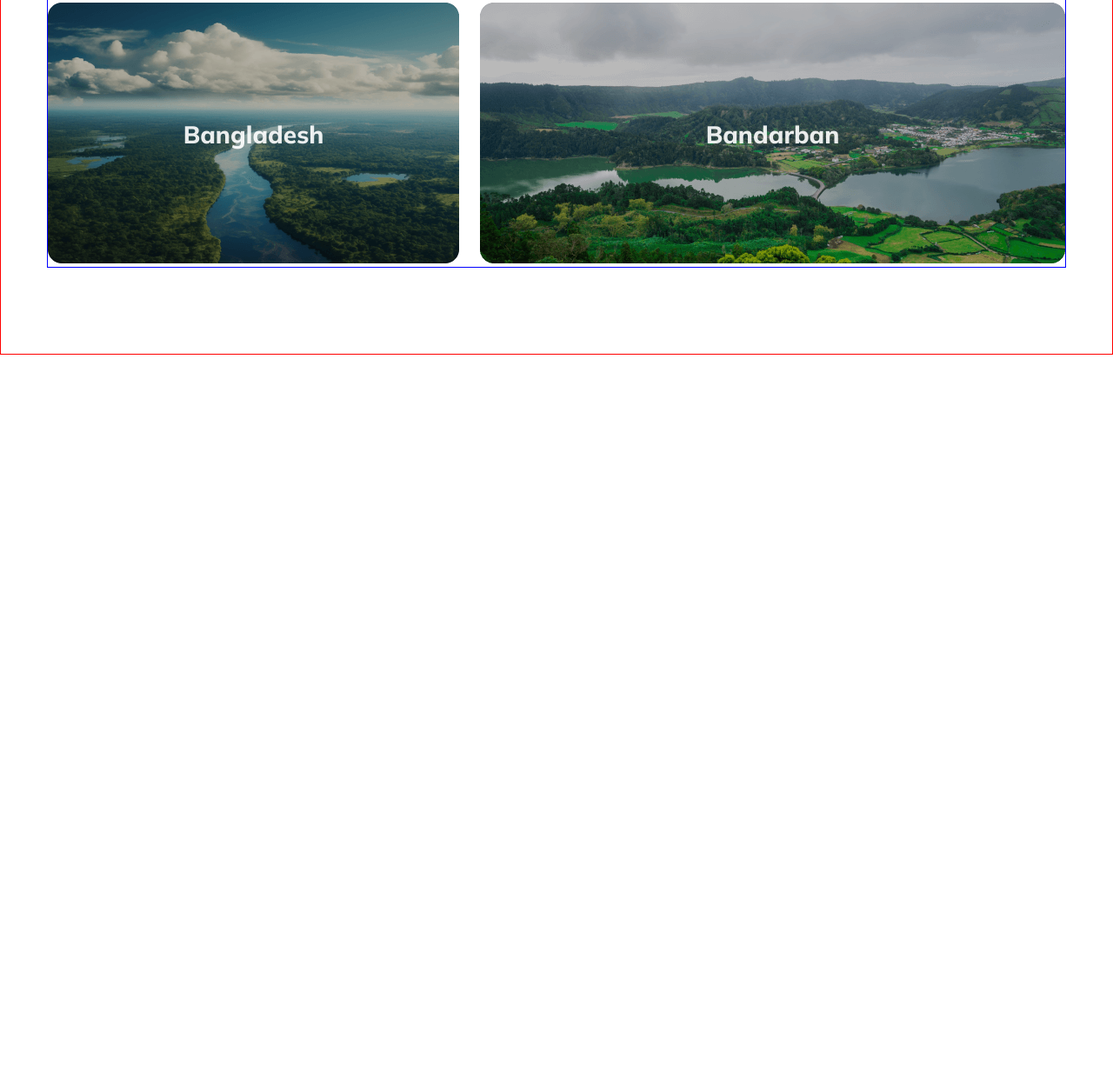
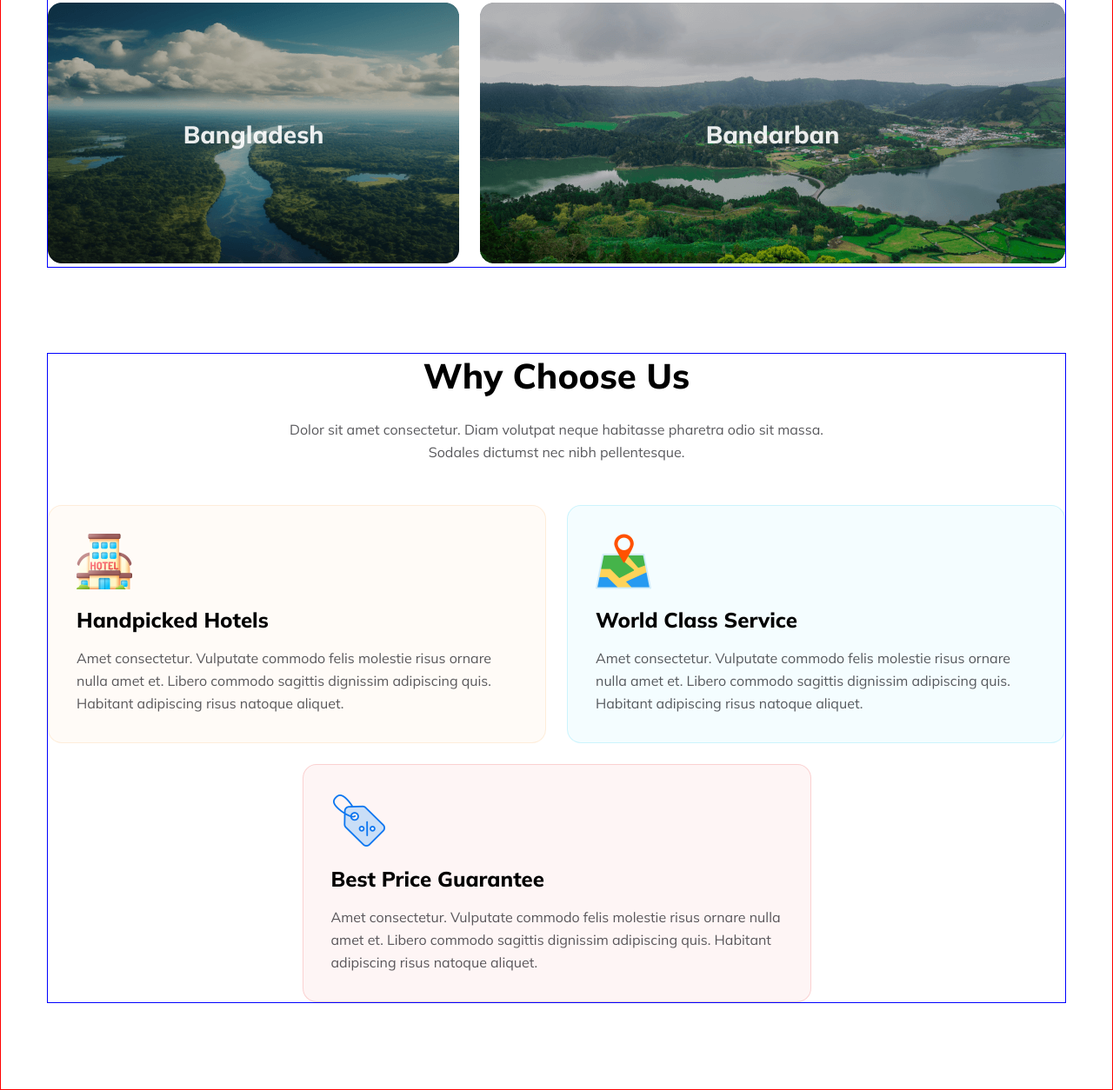
Before and after one commit to bdahsan1999wd/hero-travel-landing-page, a plain HTML site: page index.html in a window 1280 px wide. Shown: the part 2202-3456 px from the top of the page at 87% size. Before the commit the page ends 2610 px from the top, so only its background shows below. Drawn offline with Linux system fonts and the light colour scheme.

Commit message:
why choose us section added

```diff
--- a/index.html
+++ b/index.html
@@ -171,6 +171,47 @@
 
         </section>
 
+        <!---------- Why Choose Us Section Added ---------->
+        <section id="" class="why-choose-us-section">
+            <h3 class="section-title text-center">Why Choose Us</h3>
+            <p class="section-description choose-us text-center">Dolor sit amet consectetur. Diam volutpat neque
+                habitasse
+                pharetra odio sit massa. <br> Sodales dictumst nec nibh pellentesque.</p>
+
+            <!----- Grid Container ----->
+            <div class="grid-container">
+
+                <!----- item-1 ----->
+                <div class="item item-1">
+                    <img class="small-image" src="./assets/hotel.png" alt="Hotel">
+                    <h4 class="card-title">Handpicked Hotels</h4>
+                    <p class="section-description">Amet consectetur. Vulputate commodo felis molestie risus ornare nulla
+                        amet et. Libero commodo sagittis dignissim adipiscing quis. Habitant adipiscing risus natoque
+                        aliquet. </p>
+                </div>
+
+                <!----- item-2 ----->
+                <div class="item item-2">
+                    <img class="small-image" src="./assets/map.png" alt="Map">
+                    <h4 class="card-title">World Class Service</h4>
+                    <p class="section-description">Amet consectetur. Vulputate commodo felis molestie risus ornare nulla
+                        amet et. Libero commodo sagittis dignissim adipiscing quis. Habitant adipiscing risus natoque
+                        aliquet. </p>
+                </div>
+
+                <!----- item-3 ----->
+                <div class="item item-3">
+                    <img class="small-image" src="./assets/price-tag.png" alt="Discount Price Tag">
+                    <h4 class="card-title">Best Price Guarantee</h4>
+                    <p class="section-description">Amet consectetur. Vulputate commodo felis molestie risus ornare nulla
+                        amet et. Libero commodo sagittis dignissim adipiscing quis. Habitant adipiscing risus natoque
+                        aliquet. </p>
+                </div>
+
+            </div>
+
+        </section>
+
     </main>
 
 </body>
--- a/styles/responsive.css
+++ b/styles/responsive.css
@@ -89,6 +89,27 @@
     grid-template-columns: repeat(1, 1fr);
     gap: 1rem;
   }
+
+  /* ----------Why Choose Us Section Mobile/Small Device Responsive Added---------- */
+  .why-choose-us-section {
+    margin: 0px 20px;
+  }
+  .why-choose-us-section h3 {
+    margin-top: 2rem;
+    font-size: 1.5rem;
+    line-height: 1.75rem;
+  }
+  .card-title {
+    font-size: 1.25rem;
+  }
+  .grid-container {
+    grid-template-columns: repeat(1, 1fr);
+  }
+
+  .item-3 {
+    grid-column: auto;
+    width: 100%;
+  }
 }
 
 /* --------------------Tablet/Medium Device Responsive Added-------------------- */
@@ -172,4 +193,14 @@
   .country-name {
     font-size: 2rem;
   }
+
+  /* ----------Why Choose Us Section Tablet/Medium Device Responsive Added---------- */
+  .why-choose-us-section {
+    margin: 0px 20px;
+  }
+  .why-choose-us-section h3 {
+    margin-top: 3rem;
+    font-size: 2rem;
+    line-height: 3.75rem;
+  }
 }
--- a/styles/style.css
+++ b/styles/style.css
@@ -33,6 +33,7 @@ body {
   font-size: 1rem;
   font-weight: 400;
   line-height: 1.625rem;
+  color: rgba(19, 19, 24, 0.7);
 }
 
 .btn-primary {
@@ -292,3 +293,56 @@ main {
   font-weight: 800;
   line-height: 2.25rem;
 }
+
+/* ----------Why Choose Us Section Styles Added---------- */
+.why-choose-us-section {
+  outline: 1px solid blue;
+  max-width: 1170px;
+  margin: 0 auto;
+  margin-bottom: 100px;
+}
+.choose-us {
+  margin-bottom: 3rem;
+}
+
+.item {
+  box-sizing: border-box;
+  border-radius: 16px;
+  padding: 2rem;
+}
+.small-image {
+  width: 4rem;
+  height: 4rem;
+  margin-bottom: 1rem;
+}
+.card-title {
+  font-size: 1.5rem;
+  font-weight: 800;
+  line-height: 1.875rem;
+  margin-bottom: 1rem;
+}
+
+/* -----Display Grid----- */
+.grid-container {
+  display: grid;
+  grid-template-columns: repeat(2, 1fr);
+  gap: 1.5rem;
+}
+
+.item-1 {
+  border: 1px solid rgba(251, 181, 99, 0.2);
+  background: rgba(251, 181, 99, 0.05);
+}
+
+.item-2 {
+  border: 1px solid rgba(41, 206, 246, 0.2);
+  background: rgba(41, 206, 246, 0.05);
+}
+
+.item-3 {
+  border: 1px solid rgba(233, 68, 68, 0.2);
+  background: rgba(233, 68, 68, 0.05);
+  grid-column: 1 / 3;
+  width: 50%;
+  justify-self: center;
+}
```
Also changed, not shown: assets/hotel.png (added), assets/map.png (added), assets/price-tag.png (added).
